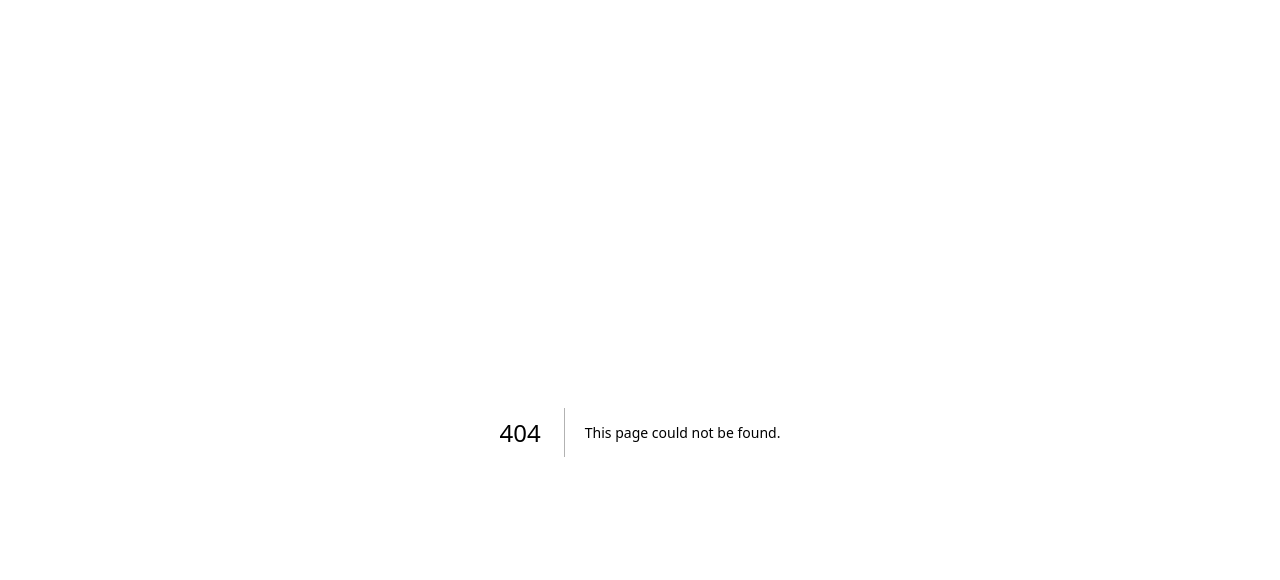
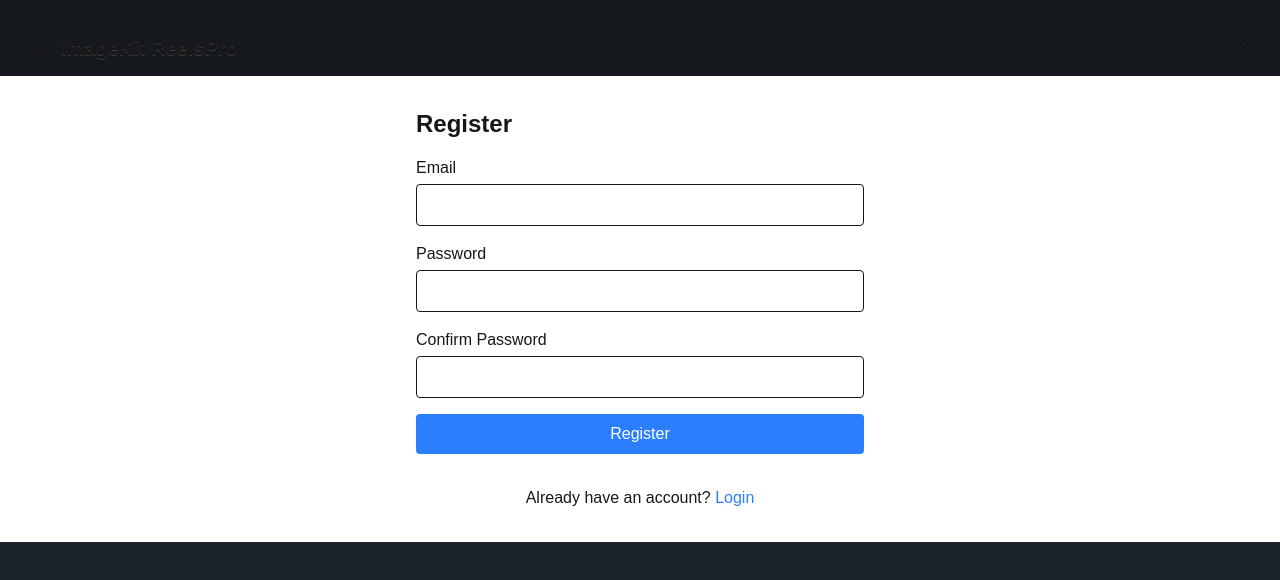
Before and after one commit to Yash-Tibadiya/Reels, a Next.js app: page /register in a window 1280 px wide. Before the commit this address had no page. Shown: the top 580 px of the page. Built offline with nearby package versions, Linux system fonts and the light colour scheme; no server answers; what imagekitio-next would draw is missing.

Commit message:
Add Header component and implement user authentication pages for login and registration

```diff
--- /dev/null
+++ b/app/components/Header.tsx
@@ -0,0 +1,101 @@
+"use client";
+
+import Link from "next/link";
+import { useSession, signOut } from "next-auth/react";
+import { Home, User } from "lucide-react";
+import { useNotification } from "./Notification";
+
+export default function Header() {
+  const { data: session } = useSession();
+  const { showNotification } = useNotification();
+
+  const handleSignOut = async () => {
+    try {
+      await signOut();
+      showNotification("Signed out successfully", "success");
+    } catch {
+      showNotification("Failed to sign out", "error");
+    }
+  };
+
+  return (
+    <div className="navbar bg-base-300 sticky top-0 z-40">
+      <div className="flex items-center pt-5 container mx-auto">
+        <div className="flex-1 px-2 lg:flex-none">
+          <Link
+            href="/"
+            className="btn btn-ghost text-xl gap-2 normal-case font-bold"
+            prefetch={true}
+            onClick={() =>
+              showNotification("Welcome to ImageKit ReelsPro", "info")
+            }
+          >
+            <Home className="w-5 h-5" />
+            ImageKit ReelsPro
+          </Link>
+        </div>
+        <div className="flex flex-1 justify-end px-2">
+          <div className="flex items-stretch gap-2">
+            <div className="dropdown dropdown-end">
+              <div
+                tabIndex={0}
+                role="button"
+                className="btn btn-ghost btn-circle"
+              >
+                <User className="w-5 h-5" />
+              </div>
+              <ul
+                tabIndex={0}
+                className="dropdown-content z-[1] shadow-lg bg-base-100 rounded-box w-64 mt-4 py-2"
+              >
+                {session ? (
+                  <>
+                    <li className="px-4 py-1">
+                      <span className="text-sm opacity-70">
+                        {session.user?.email?.split("@")[0]}
+                      </span>
+                    </li>
+                    <div className="divider my-1"></div>
+
+                    <li>
+                      <Link
+                        href="/upload"
+                        className="px-4 py-2 hover:bg-base-200 block w-full"
+                        onClick={() =>
+                          showNotification("Welcome to Admin Dashboard", "info")
+                        }
+                      >
+                        Video Upload
+                      </Link>
+                    </li>
+
+                    <li>
+                      <button
+                        onClick={handleSignOut}
+                        className="px-4 py-2 text-error hover:bg-base-200 w-full text-left"
+                      >
+                        Sign Out
+                      </button>
+                    </li>
+                  </>
+                ) : (
+                  <li>
+                    <Link
+                      href="/login"
+                      className="px-4 py-2 hover:bg-base-200 block w-full"
+                      onClick={() =>
+                        showNotification("Please sign in to continue", "info")
+                      }
+                    >
+                      Login
+                    </Link>
+                  </li>
+                )}
+              </ul>
+            </div>
+          </div>
+        </div>
+      </div>
+    </div>
+  );
+}
--- a/app/layout.tsx
+++ b/app/layout.tsx
@@ -3,6 +3,7 @@ import type { Metadata } from "next";
 import { Geist, Geist_Mono } from "next/font/google";
 
 import Providers from "./components/Providers";
+import Header from "./components/Header";
 
 const geistSans = Geist({
   variable: "--font-geist-sans",
@@ -30,7 +31,7 @@ export default function RootLayout({
         className={`${geistSans.variable} ${geistMono.variable} antialiased`}
       >
         <Providers>
-          {/* <Header /> */}
+          <Header />
           <main className="container mx-auto px-4 py-8">{children}</main>
         </Providers>
       </body>
--- /dev/null
+++ b/app/login/page.tsx
@@ -0,0 +1,76 @@
+"use client";
+
+import { signIn } from "next-auth/react";
+import { useState } from "react";
+import { useRouter } from "next/navigation";
+import { useNotification } from "../components/Notification";
+import Link from "next/link";
+
+export default function Login() {
+  const [email, setEmail] = useState("");
+  const [password, setPassword] = useState("");
+  const router = useRouter();
+  const { showNotification } = useNotification();
+
+  const handleSubmit = async (e: React.FormEvent<HTMLFormElement>) => {
+    e.preventDefault();
+    const result = await signIn("credentials", {
+      email,
+      password,
+      redirect: false,
+    });
+
+    if (result?.error) {
+      showNotification(result.error, "error");
+    } else {
+      showNotification("Login successful!", "success");
+      router.push("/");
+    }
+  };
+
+  return (
+    <div className="max-w-md mx-auto">
+      <h1 className="text-2xl font-bold mb-4">Login</h1>
+      <form onSubmit={handleSubmit} className="space-y-4">
+        <div>
+          <label htmlFor="email" className="block mb-1">
+            Email
+          </label>
+          <input
+            type="email"
+            id="email"
+            value={email}
+            onChange={(e) => setEmail(e.target.value)}
+            required
+            className="w-full px-3 py-2 border rounded"
+          />
+        </div>
+        <div>
+          <label htmlFor="password" className="block mb-1">
+            Password
+          </label>
+          <input
+            type="password"
+            id="password"
+            value={password}
+            onChange={(e) => setPassword(e.target.value)}
+            required
+            className="w-full px-3 py-2 border rounded"
+          />
+        </div>
+        <button
+          type="submit"
+          className="w-full bg-blue-500 text-white py-2 rounded hover:bg-blue-600"
+        >
+          Login
+        </button>
+        <p className="text-center mt-4">
+          Don&apos;t have an account?{" "}
+          <Link href="/register" className="text-blue-500 hover:text-blue-600">
+            Register
+          </Link>
+        </p>
+      </form>
+    </div>
+  );
+}
--- /dev/null
+++ b/app/register/page.tsx
@@ -0,0 +1,104 @@
+"use client";
+
+import { useState } from "react";
+import { useRouter } from "next/navigation";
+import { useNotification } from "../components/Notification";
+import Link from "next/link";
+
+export default function Register() {
+  const [email, setEmail] = useState("");
+  const [password, setPassword] = useState("");
+  const [confirmPassword, setConfirmPassword] = useState("");
+  const router = useRouter();
+  const { showNotification } = useNotification();
+
+  const handleSubmit = async (e: React.FormEvent<HTMLFormElement>) => {
+    e.preventDefault();
+
+    if (password !== confirmPassword) {
+      showNotification("Passwords do not match", "error");
+      return;
+    }
+
+    try {
+      const res = await fetch("/api/auth/register", {
+        method: "POST",
+        headers: { "Content-Type": "application/json" },
+        body: JSON.stringify({ email, password }),
+      });
+
+      const data = await res.json();
+
+      if (!res.ok) {
+        throw new Error(data.error || "Registration failed");
+      }
+
+      showNotification("Registration successful! Please log in.", "success");
+      router.push("/login");
+    } catch (error) {
+      showNotification(
+        error instanceof Error ? error.message : "Registration failed",
+        "error"
+      );
+    }
+  };
+
+  return (
+    <div className="max-w-md mx-auto">
+      <h1 className="text-2xl font-bold mb-4">Register</h1>
+      <form onSubmit={handleSubmit} className="space-y-4">
+        <div>
+          <label htmlFor="email" className="block mb-1">
+            Email
+          </label>
+          <input
+            type="email"
+            id="email"
+            value={email}
+            onChange={(e) => setEmail(e.target.value)}
+            required
+            className="w-full px-3 py-2 border rounded"
+          />
+        </div>
+        <div>
+          <label htmlFor="password" className="block mb-1">
+            Password
+          </label>
+          <input
+            type="password"
+            id="password"
+            value={password}
+            onChange={(e) => setPassword(e.target.value)}
+            required
+            className="w-full px-3 py-2 border rounded"
+          />
+        </div>
+        <div>
+          <label htmlFor="confirmPassword" className="block mb-1">
+            Confirm Password
+          </label>
+          <input
+            type="password"
+            id="confirmPassword"
+            value={confirmPassword}
+            onChange={(e) => setConfirmPassword(e.target.value)}
+            required
+            className="w-full px-3 py-2 border rounded"
+          />
+        </div>
+        <button
+          type="submit"
+          className="w-full bg-blue-500 text-white py-2 rounded hover:bg-blue-600"
+        >
+          Register
+        </button>
+        <p className="text-center mt-4">
+          Already have an account?{" "}
+          <Link href="/login" className="text-blue-500 hover:text-blue-600">
+            Login
+          </Link>
+        </p>
+      </form>
+    </div>
+  );
+}
```
